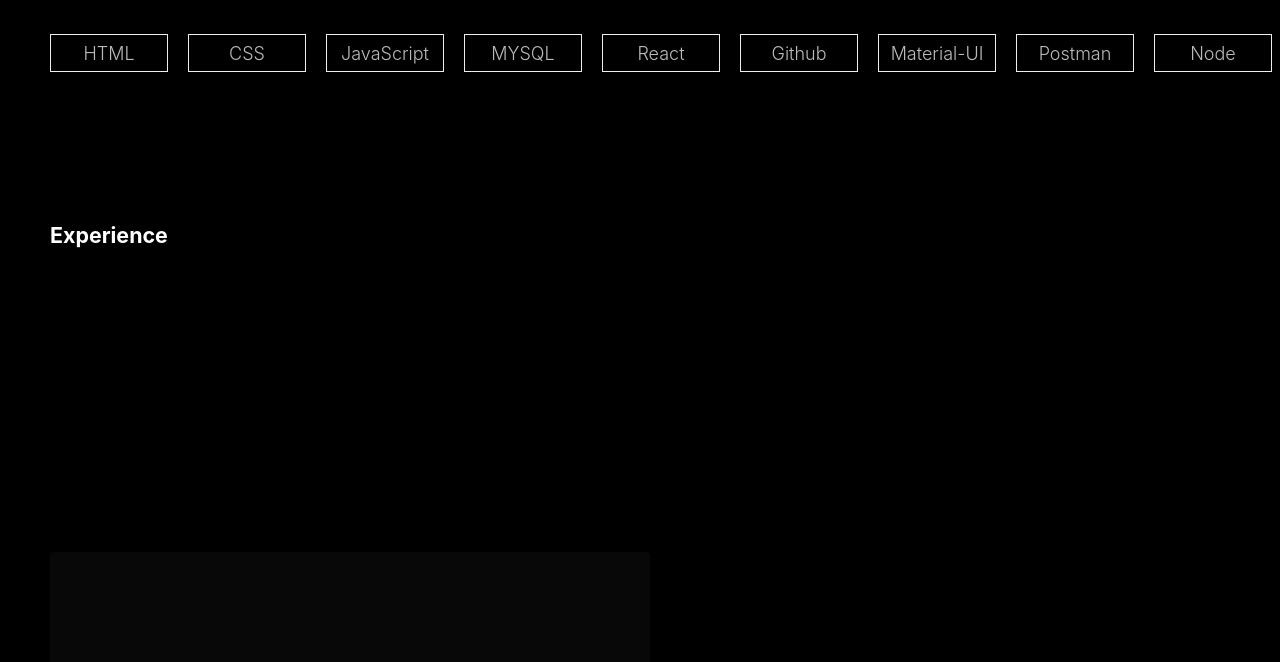
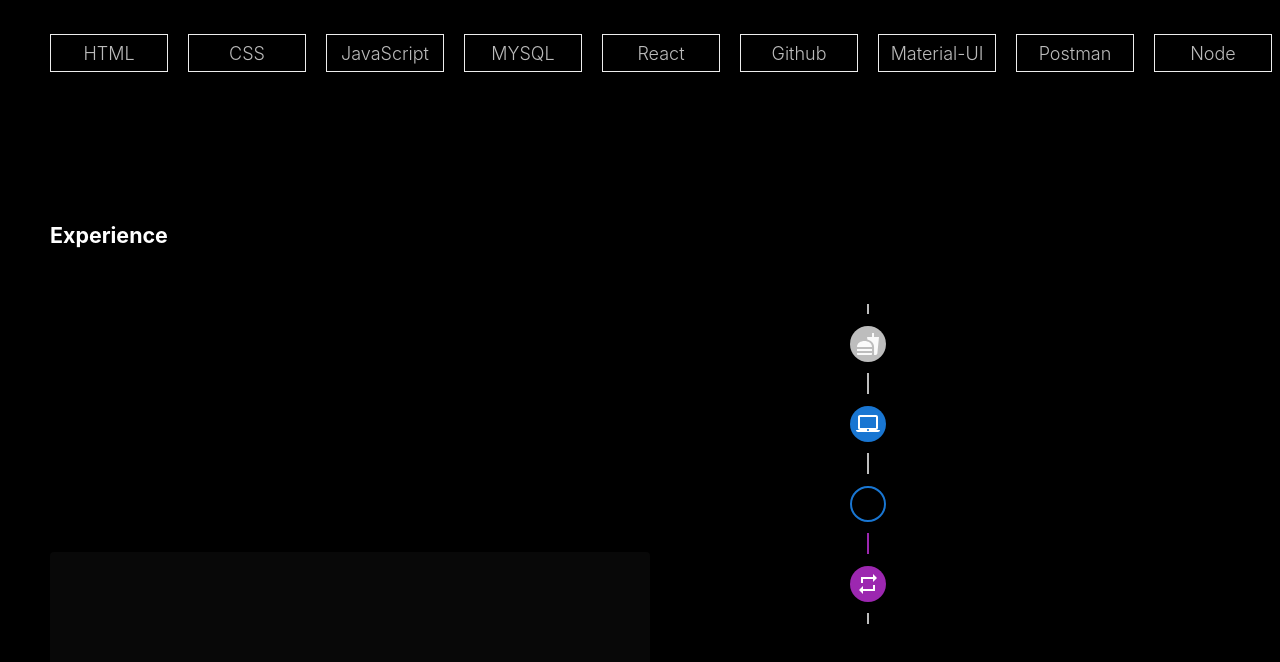
Before and after one commit to PritamMaharjan86/portfolio-react, a React (Create React App) app: page / in a window 1280 px wide. Shown: the part 1148-1810 px from the top of the page. Built offline with nearby package versions, Linux system fonts and the light colour scheme.

Commit message:
added experience section

```diff
--- a/src/App.js
+++ b/src/App.js
@@ -9,6 +9,18 @@
 import Box from '@mui/material/Box';
 import { ThemeProvider } from '@mui/material';
 import { TypeAnimation } from 'react-type-animation';
+import Timeline from '@mui/lab/Timeline';
+import TimelineItem from '@mui/lab/TimelineItem';
+import TimelineSeparator from '@mui/lab/TimelineSeparator';
+import TimelineConnector from '@mui/lab/TimelineConnector';
+import TimelineContent from '@mui/lab/TimelineContent';
+import TimelineOppositeContent from '@mui/lab/TimelineOppositeContent';
+import TimelineDot from '@mui/lab/TimelineDot';
+import FastfoodIcon from '@mui/icons-material/Fastfood';
+import LaptopMacIcon from '@mui/icons-material/LaptopMac';
+import HotelIcon from '@mui/icons-material/Hotel';
+import RepeatIcon from '@mui/icons-material/Repeat';
+import Typography from '@mui/material/Typography';
 
 
 function App() {
@@ -138,7 +150,84 @@
           </Box>
         </div>
         <h6 style={{ color: 'white', display: 'flex', justifyContent: 'left' }}>Experience</h6>
-        <div className='experience'>Experience</div>
+        <div className='experience'><Timeline position="alternate">
+      <TimelineItem>
+        <TimelineOppositeContent
+          sx={{ m: 'auto 0' }}
+          align="right"
+          variant="body2"
+          color="text.secondary"
+        >
+          9:30 am
+        </TimelineOppositeContent>
+        <TimelineSeparator>
+          <TimelineConnector />
+          <TimelineDot>
+            <FastfoodIcon />
+          </TimelineDot>
+          <TimelineConnector />
+        </TimelineSeparator>
+        <TimelineContent sx={{ py: '12px', px: 2 }}>
+          <Typography variant="h6" component="span">
+            Eat
+          </Typography>
+          <Typography>Because you need strength</Typography>
+        </TimelineContent>
+      </TimelineItem>
+      <TimelineItem>
+        <TimelineOppositeContent
+          sx={{ m: 'auto 0' }}
+          variant="body2"
+          color="text.secondary"
+        >
+          10:00 am
+        </TimelineOppositeContent>
+        <TimelineSeparator>
+          <TimelineConnector />
+          <TimelineDot color="primary">
+            <LaptopMacIcon />
+          </TimelineDot>
+          <TimelineConnector />
+        </TimelineSeparator>
+        <TimelineContent sx={{ py: '12px', px: 2 }}>
+          <Typography variant="h6" component="span">
+            Code
+          </Typography>
+          <Typography>Because it&apos;s awesome!</Typography>
+        </TimelineContent>
+      </TimelineItem>
+      <TimelineItem>
+        <TimelineSeparator>
+          <TimelineConnector />
+          <TimelineDot color="primary" variant="outlined">
+            <HotelIcon />
+          </TimelineDot>
+          <TimelineConnector sx={{ bgcolor: 'secondary.main' }} />
+        </TimelineSeparator>
+        <TimelineContent sx={{ py: '12px', px: 2 }}>
+          <Typography variant="h6" component="span">
+            Sleep
+          </Typography>
+          <Typography>Because you need rest</Typography>
+        </TimelineContent>
+      </TimelineItem>
+      <TimelineItem>
+        <TimelineSeparator>
+          <TimelineConnector sx={{ bgcolor: 'secondary.main' }} />
+          <TimelineDot color="secondary">
+            <RepeatIcon />
+          </TimelineDot>
+          <TimelineConnector />
+        </TimelineSeparator>
+        <TimelineContent sx={{ py: '12px', px: 2 }}>
+          <Typography variant="h6" component="span">
+            Repeat
+          </Typography>
+          <Typography>Because this is the life you love!</Typography>
+        </TimelineContent>
+      </TimelineItem>
+    </Timeline></div>
+
       </div>
       </section>
 
```
